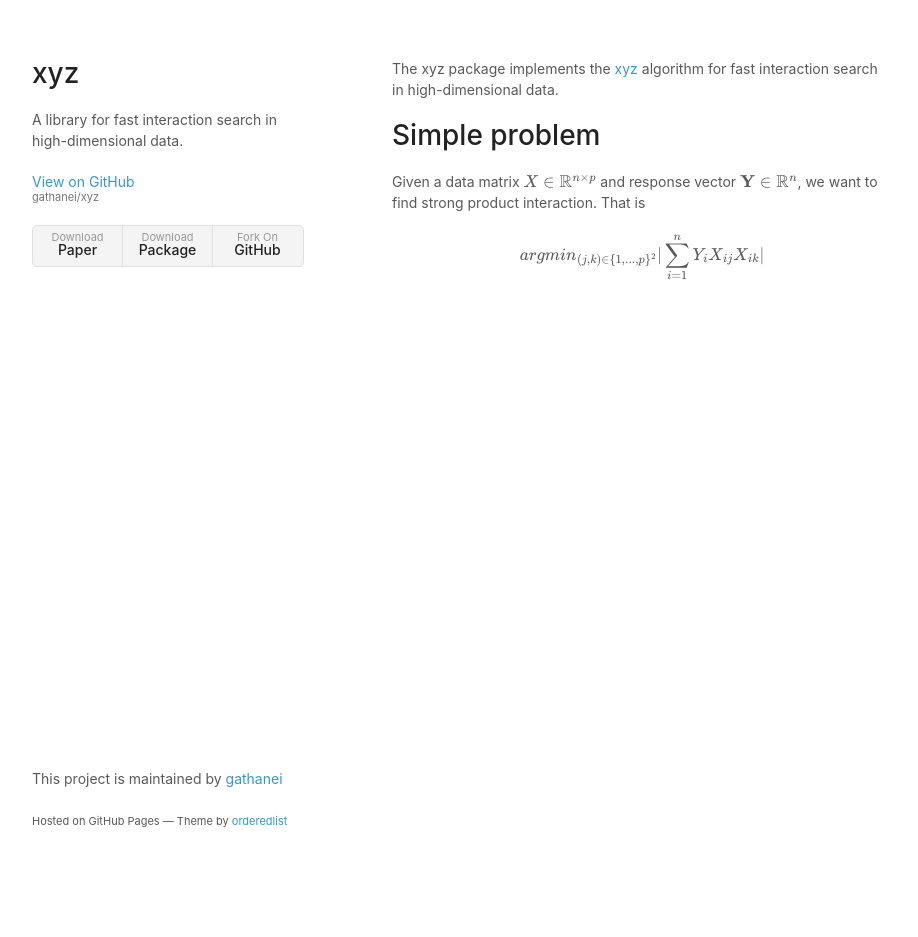
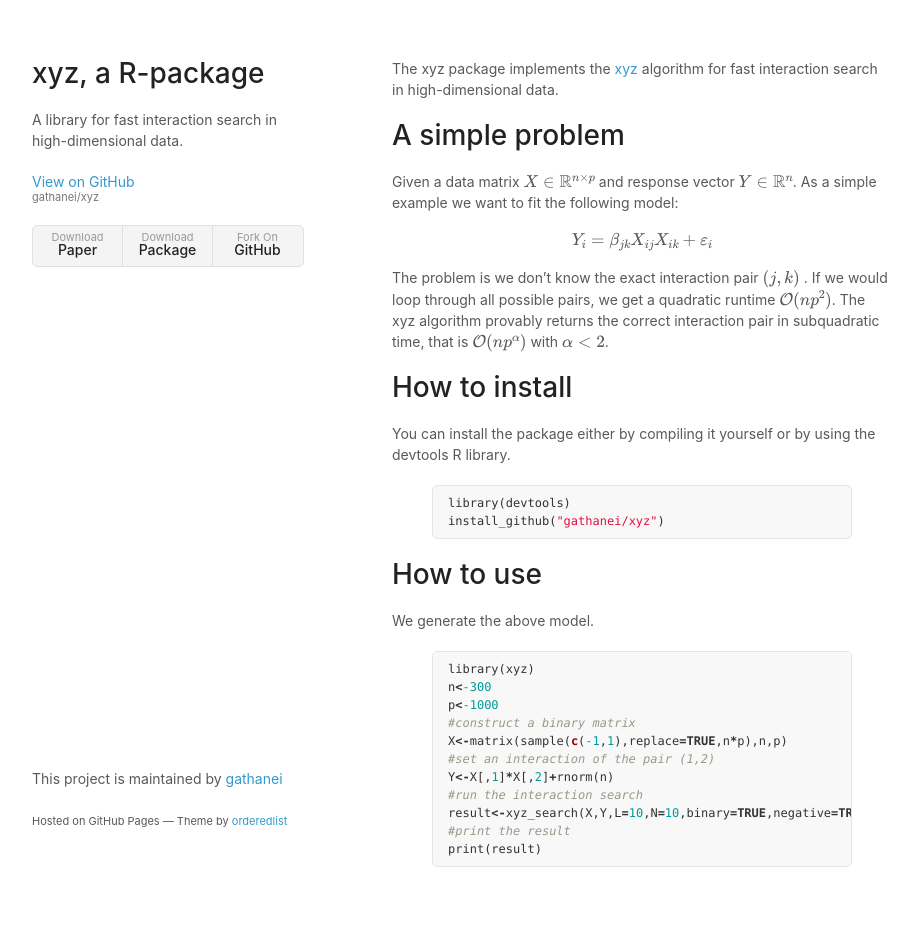
Before and after one commit to gathanei/xyz, a Jekyll site: the page built from index.md, in a window 1280 px wide. Shown: the whole page, without its empty margins (178-1096 px from the left). Built offline with Jekyll 4.4.1, drawn with Linux system fonts in a browser that asks for light colours; formulas are drawn with MathJax 3; before the commit the page ends 900 px from its top, so only the background shows below that.

Commit message:
some more text

```diff
--- a/_config.yml
+++ b/_config.yml
@@ -1,4 +1,4 @@
-highlighter: rouge
+highlighter: pygments
 github: [Repository metadata]
 baseurl: /xyz
 gems:
--- a/_layouts/dis_template.html
+++ b/_layouts/dis_template.html
@@ -18,7 +18,7 @@
   <body>
     <div class="wrapper">
       <header>
-        <h1>xyz</h1>
+        <h1>xyz, a R-package</h1>
         <p>A library for fast interaction search in high-dimensional data.</p>
 
         <p class="view"><a href="https://github.com/gathanei/xyz">View on GitHub <small>gathanei/xyz</small></a></p>
--- a/index.md
+++ b/index.md
@@ -4,8 +4,36 @@ layout: dis_template
 
 The xyz package implements the [xyz](https://arxiv.org/abs/1610.05108) algorithm for fast interaction search in high-dimensional data.
 
-# Simple problem
+# A simple problem
 
-Given a data matrix \\( X \in \mathbb{R}^{n\times p} \\) and response vector \\( \mathbf{Y} \in \mathbb{R}^n \\), we want to find strong product interaction. That is
+Given a data matrix \\( X \in \mathbb{R}^{n\times p} \\) and response vector \\( Y \in \mathbb{R}^n \\). As a simple example we want to fit the following model:
 
-$$argmin_{(j,k) \in \{1,...,p\}^2} |\sum_{i=1}^n Y_i X_{ij}X_{ik}|$$
+$$Y_i = \beta_{jk} X_{ij}X_{ik}+\varepsilon_i$$
+
+The problem is we don't know the exact interaction pair \\( (j,k) \\) . If we would loop through all possible pairs, we get a quadratic runtime \\(\mathcal{O}(np^2)\\). The xyz algorithm provably returns the correct interaction pair in subquadratic time, that is \\( \mathcal{O}(np^{\alpha}) \\) with \\( \alpha < 2 \\).
+
+# How to install
+
+You can install the package either by compiling it yourself or by using the devtools R library.
+{% highlight R %}
+library(devtools)
+install_github("gathanei/xyz")
+{% endhighlight %}
+
+# How to use
+
+We generate the above model.
+
+{% highlight R %}
+library(xyz)
+n<-300
+p<-1000
+#construct a binary matrix
+X<-matrix(sample(c(-1,1),replace=TRUE,n*p),n,p)
+#set an interaction of the pair (1,2)
+Y<-X[,1]*X[,2]+rnorm(n)
+#run the interaction search
+result<-xyz_search(X,Y,L=10,N=10,binary=TRUE,negative=TRUE)
+#print the result
+print(result)
+{% endhighlight %}
```
Also changed, not shown: 5 other files.
